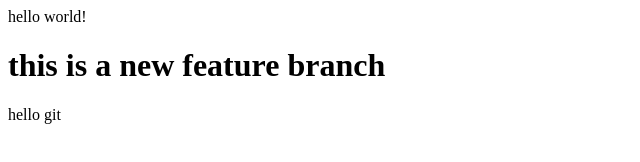
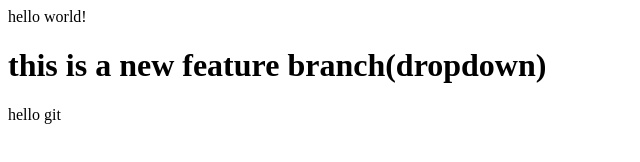
Before and after one commit to EngalaSandhya/local_repo, a plain HTML site: page index.html in a window 1280 px wide. Shown: the whole page, without its empty margins (0-640 px from the left). Drawn offline with Linux system fonts and the light colour scheme.

Commit message:
added dropdown

```diff
--- a/index.html
+++ b/index.html
@@ -1,3 +1,3 @@
 <p>hello world!</p>
-<h1> this is a new feature branch</h1>
+<h1> this is a new feature branch(dropdown) </h1>
 <p> hello git </p>
```
